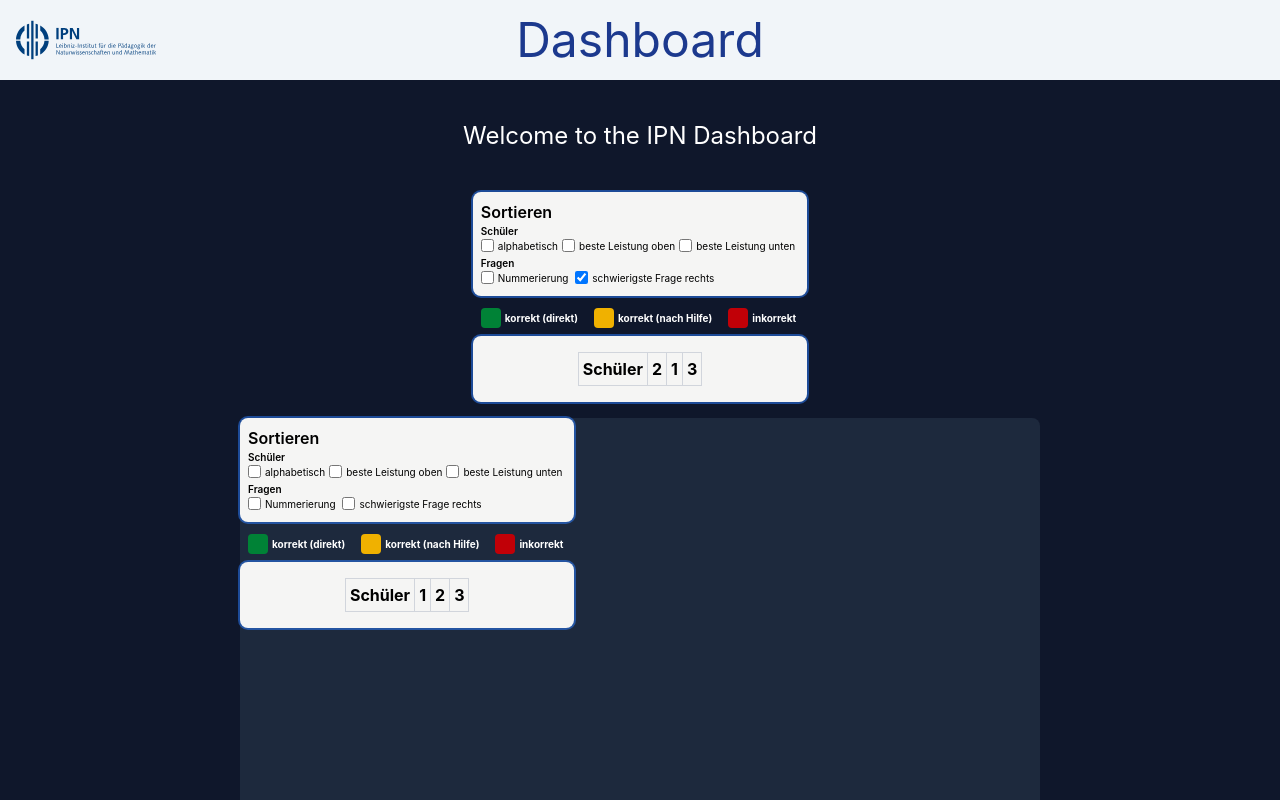
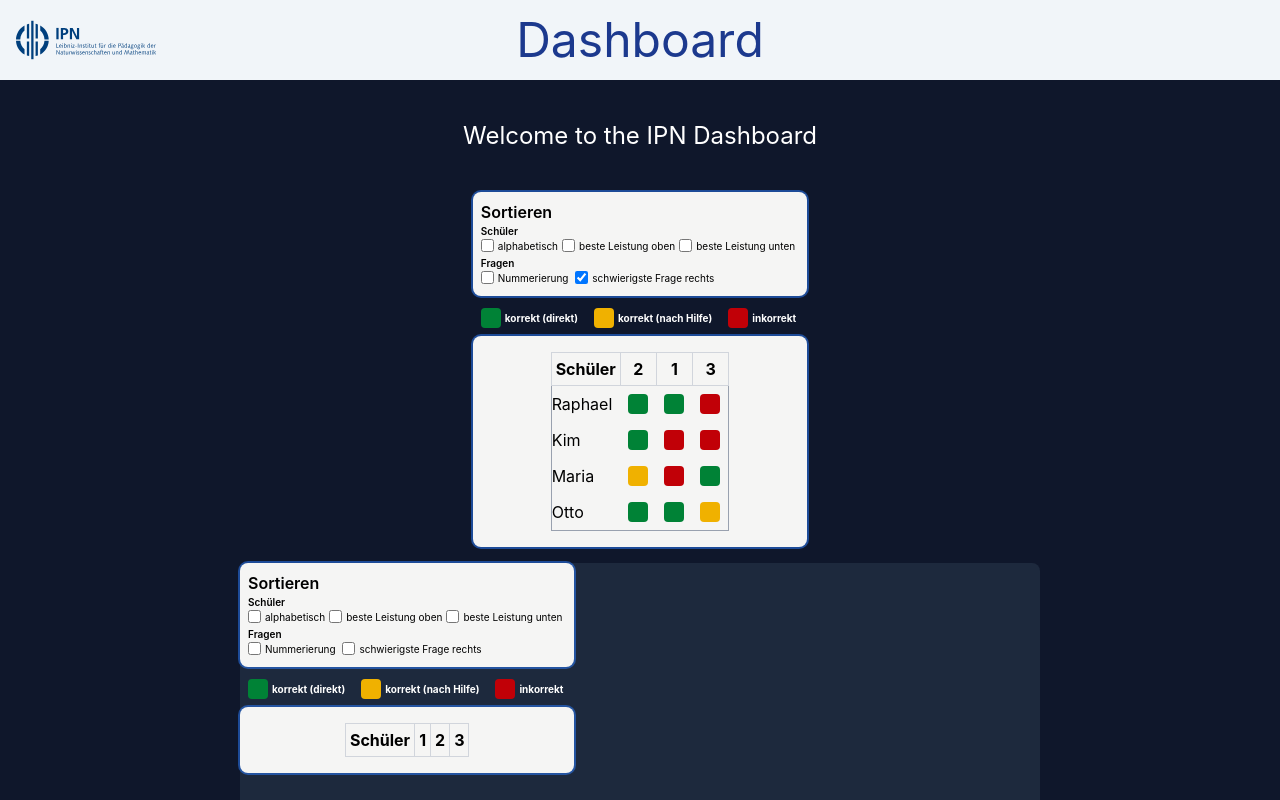
Before and after one commit to Explorier95/dashboard, a React (Vite) app in the folder dashboard/: page / in a window 1280 px wide. Both pictures are taken after a click on the checkbox 581 px from the left and 277 px from the top of the page. Shown: the top 800 px of the page. Built offline with nearby package versions, Linux system fonts and the light colour scheme.

Commit message:
SortByQuestion jetzt auch mit Tabelleninhalt

```diff
--- a/dashboard/src/components/sortByQuestion.jsx
+++ b/dashboard/src/components/sortByQuestion.jsx
@@ -1,23 +1,31 @@
 import { ElementSquares, SquareColor } from "./squareVariants.jsx";
 
 export default function SortByQuestion({ list, funktion, newQuestionList }) {
-    //TODO
-    function sortList(studentAnswerList, questionList) {
-        let newStudentAnswerList = []
-        for (let x = 0; x < list.schueler_antworten - 1; x++) {
-            if (studentAnswerList[x].frage_nmbr === questionList[x].nmbr) {
-                newStudentAnswerList.push(questionList[x])
-            } else{
 
-            }
-        }
-
-    }
+    // Absichern, falls newQuestionList beim ersten Render noch nicht da ist
+    const frageReihenfolge = Array.isArray(newQuestionList)
+        ? newQuestionList.map(i => i.nmbr)
+        : [];
 
     return (
+        <tbody>
+            {list.schueler.map(student => (
+                <tr key={student.id}>
+                    <td>{student.vorname}</td>
 
+                    {newQuestionList.map(question => {
+                        const ans = list.schueler_antworten.find(
+                            a => a.schueler_id === student.id && a.frage_nmbr === question.nmbr
+                        );
 
-
-        null
-    )
+                        return (
+                            <td key={question.nmbr}>
+                                {SquareColor(ans, funktion)}
+                            </td>
+                        );
+                    })}
+                </tr>
+            ))}
+        </tbody>
+    );
 }
--- a/dashboard/src/components/studentOverview.jsx
+++ b/dashboard/src/components/studentOverview.jsx
@@ -100,6 +100,10 @@ function StudentOverview() {
                                 list={jsonData}
                                 orderBy={sort}
                             />
+{/*                             <DefaultStudentSort
+                            list = {jsonData}
+                            funktion={openDialog}
+                            /> */}
 
                         </>
                     )}
--- a/dashboard/src/components/studentTableHead.jsx
+++ b/dashboard/src/components/studentTableHead.jsx
@@ -12,9 +12,9 @@ export default function StudentTableHead({ className, funktion, list, orderBy })
         const answers = dataList.schueler_antworten
 
         for (let i = 0; i < answers.length - 1; i++) {
-            console.log(answers[i].frage_nmbr)
+            //console.log(answers[i].frage_nmbr)
             if (answers[i].frage_nmbr === questionNr && !answers[i].is_correct) {
-                console.log(answers[i].is_correct)
+                //console.log(answers[i].is_correct)
                 amount++
             }
         }
@@ -63,7 +63,9 @@ export default function StudentTableHead({ className, funktion, list, orderBy })
             {orderBy === "difficulty" || orderBy === "numbered" ? (
 
                 <SortByQuestion
-                    newQuestionList={oderedObject}
+                    newQuestionList={orderedList}
+                    list={list}
+                    funktion={funktion}
                 />
 
             ) : orderBy === "default" ? (<DefaultStudentSort
```
